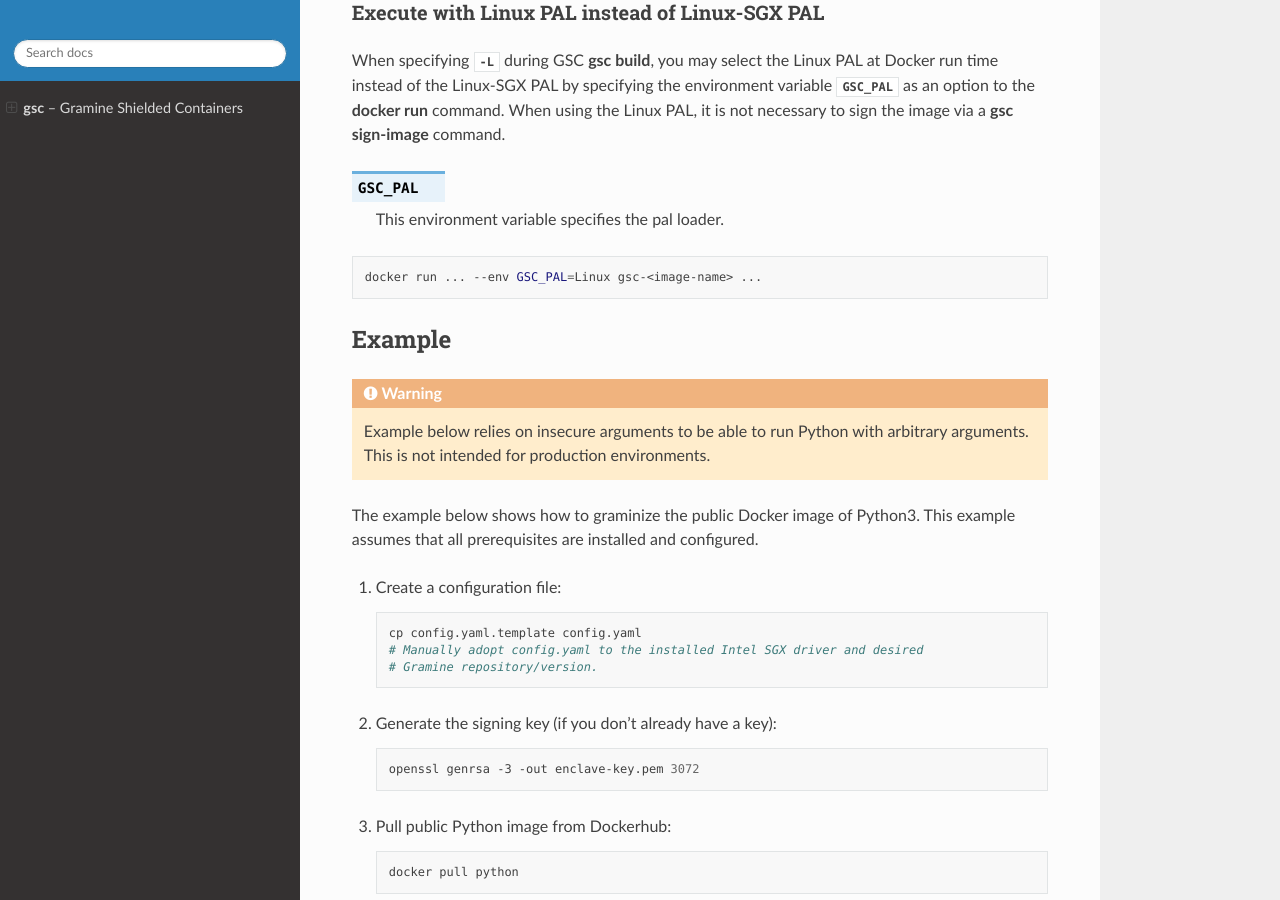
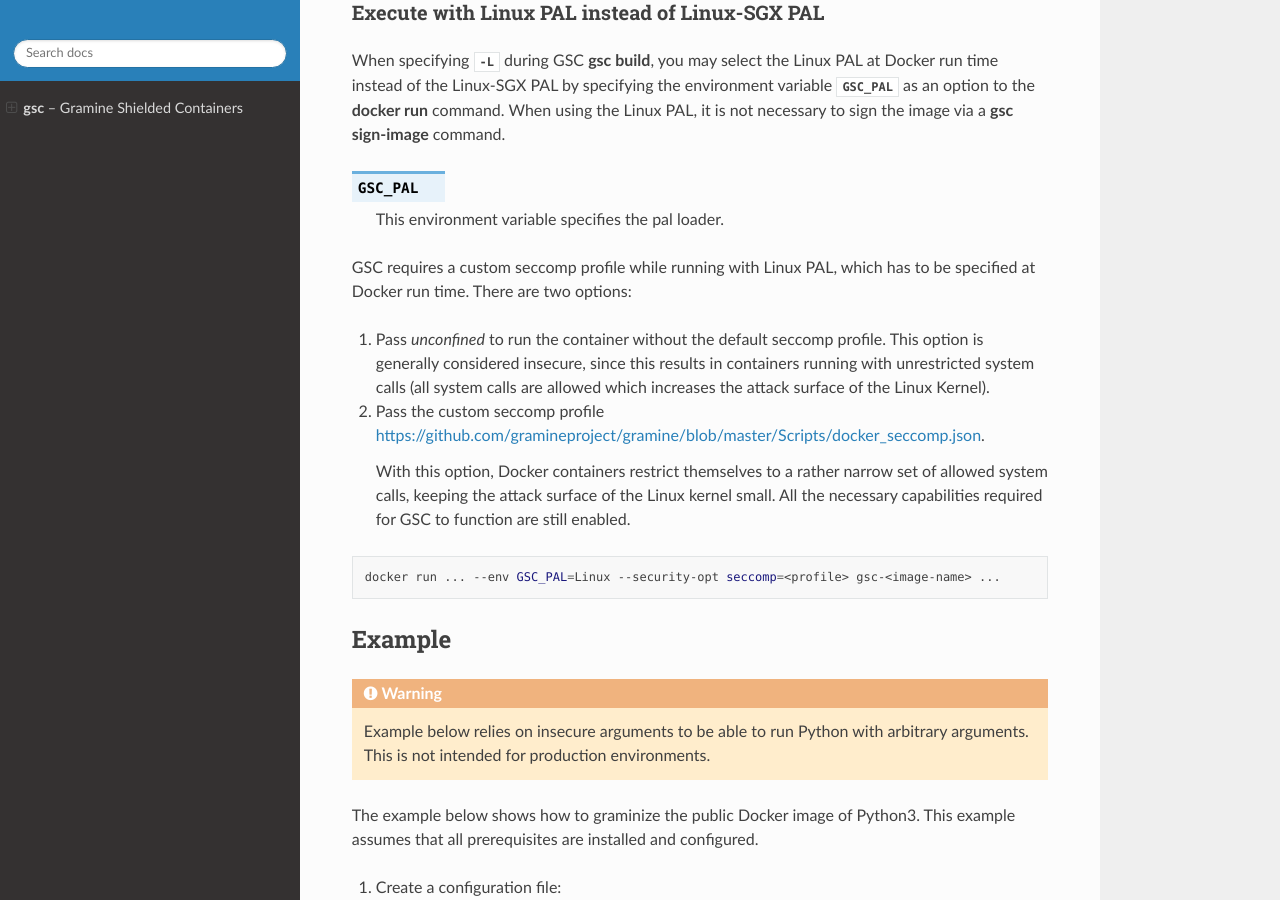
Before and after one commit to gramineproject/gsc, a Sphinx documentation site: the page built from Documentation/index.rst, in a window 1280 px wide and 900 px high, scrolled down 6970 px. Built offline with Sphinx 7.4.7 and the Read the Docs theme 2.0.0, drawn with Linux system fonts in a browser that asks for light colours.

Commit message:
Add seccomp profile option to documentation for Linux PAL
Signed-off-by: aneessahib <anees.a.sahib@intel.com>

```diff
--- a/Documentation/index.rst
+++ b/Documentation/index.rst
@@ -377,9 +377,24 @@ sign the image via a :command:`gsc sign-image` command.
 
    This environment variable specifies the pal loader.
 
+GSC requires a custom seccomp profile while running with Linux PAL, which has to be
+specified at Docker run time. There are two options:
+
+#. Pass `unconfined` to run the container without the default seccomp profile.
+   This option is generally considered insecure, since this results in containers
+   running with unrestricted system calls (all system calls are allowed which
+   increases the attack surface of the Linux Kernel).
+
+#. Pass the custom seccomp profile
+   https://github.com/gramineproject/gramine/blob/master/Scripts/docker_seccomp.json.
+
+   With this option, Docker containers restrict themselves to a rather narrow set
+   of allowed system calls, keeping the attack surface of the Linux kernel small.
+   All the necessary capabilities required for GSC to function are still enabled.
+
 .. code-block:: sh
 
-   docker run ... --env GSC_PAL=Linux gsc-<image-name> ...
+   docker run ... --env GSC_PAL=Linux --security-opt seccomp=<profile> gsc-<image-name> ...
 
 Example
 =======
```
